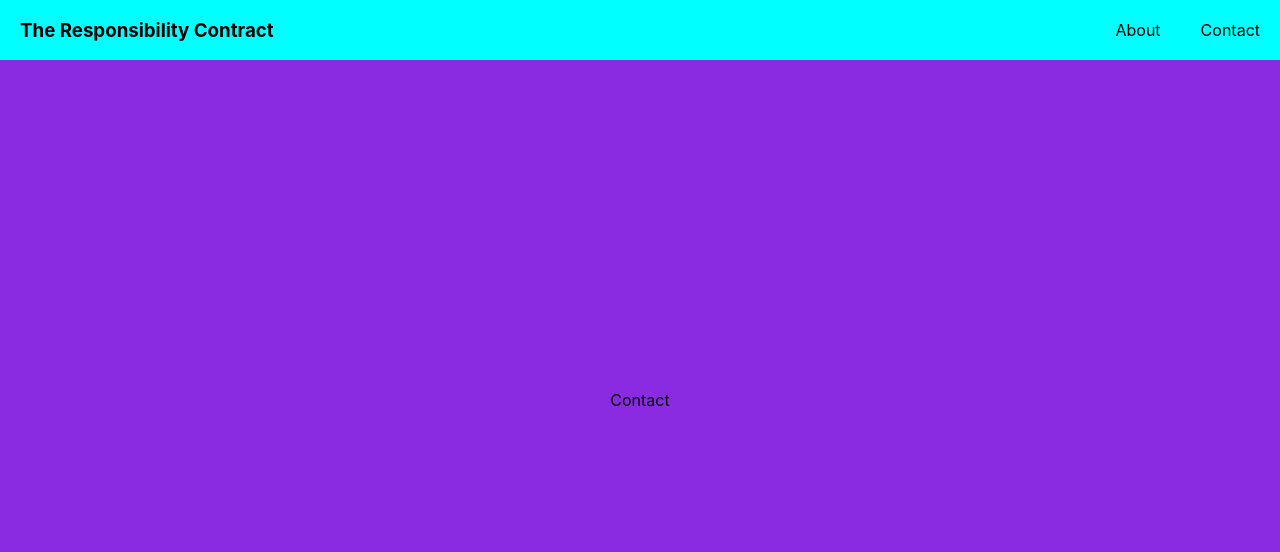
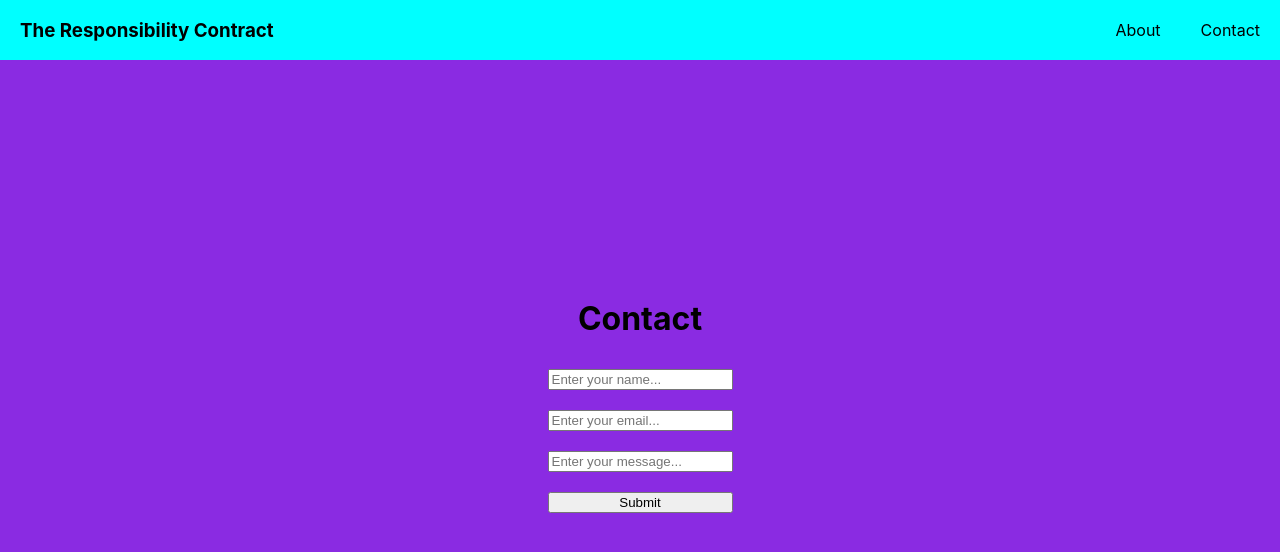
Before and after one commit to berneymark/TrueCrimestoppers, a React (Create React App) app: page /contact in a window 1280 px wide. Shown: the top 552 px of the page. Built offline with nearby package versions, Linux system fonts and the light colour scheme.

Commit message:
basic contact form

```diff
--- a/src/App.css
+++ b/src/App.css
@@ -42,6 +42,7 @@ main {
   background-color: blueviolet;
 }
 
+/* About Page */
 #about-page {
   padding: 0 20vw;
   width: 60vw;
@@ -56,3 +57,14 @@ main {
   border: 5px solid black;
   border-radius: 50%;
 }
+
+/* Contact Page */
+#contact-page,
+#contact-page form {
+  display: flex;
+  flex-direction: column;
+}
+
+#contact-form * {
+  margin: 10px 0;
+}
--- a/src/pages/Contact.js
+++ b/src/pages/Contact.js
@@ -3,8 +3,22 @@ import React from "react";
 export default class Contact extends React.Component {
   render() {
     return (
-      <main>
-        <p>Contact</p>
+      <main id="contact-page">
+        <h1>Contact</h1>
+        <form id="contact-form">
+          <input
+            type="name"
+            placeholder="Enter your name..."/>
+          <input
+            type="email"
+            placeholder="Enter your email..."/>
+          <input
+            type="text"
+            placeholder="Enter your message..."/>
+          <input
+            type="submit"
+            value="Submit"/>
+        </form>
       </main>
     );
   }
```
